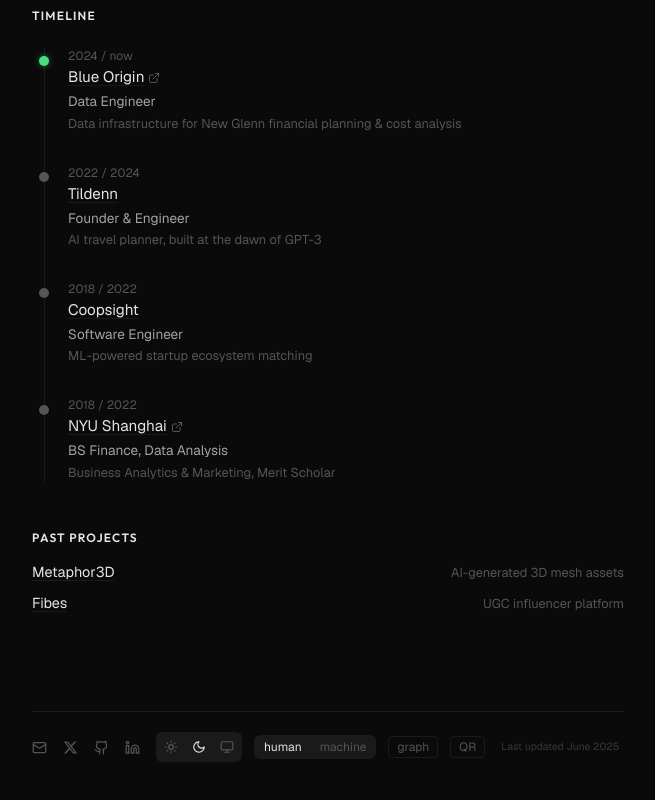
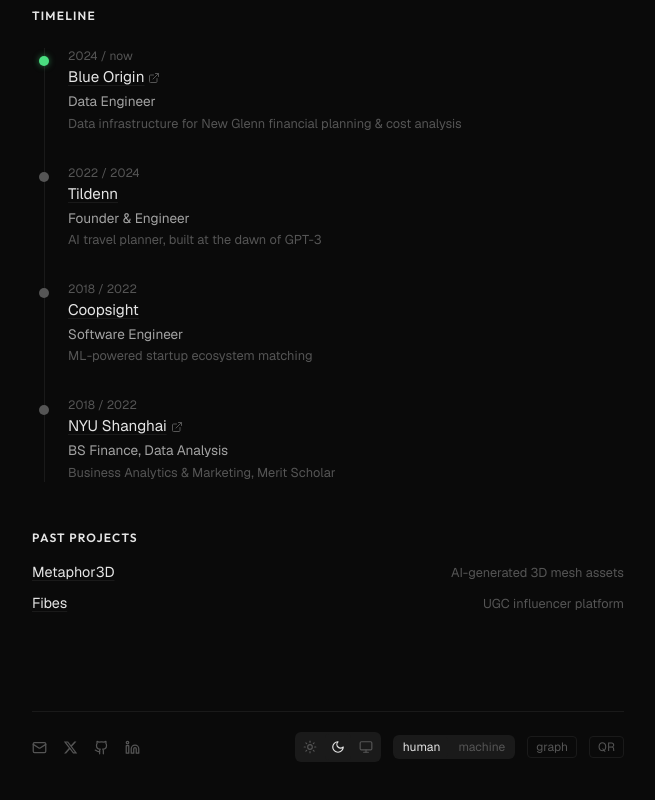
Before and after one commit to tyeetale/tyeetale, an Astro site: page / in a window 1280 px wide. Shown: the part 376-1176 px from the top of the page, without its empty margins (312-967 px from the left). Built offline with nearby package versions, Linux system fonts and the light colour scheme; Astro itself is replaced by a stand-in of ours.

Commit message:
chore: remove last updated from footer

```diff
--- a/src/components/Footer.astro
+++ b/src/components/Footer.astro
@@ -39,7 +39,4 @@ import { socialLinks } from '../data/links';
     <a href="/graph" class="text-xs text-muted border border-border px-2 py-0.5 rounded hover:text-foreground transition-colors">graph</a>
     <a href="/qr" class="text-xs text-muted border border-border px-2 py-0.5 rounded hover:text-foreground transition-colors">QR</a>
   </div>
-  <p class="text-muted text-[0.65rem] mt-4 sm:mt-0 w-full text-center sm:text-left opacity-60">
-    Last updated June 2025
-  </p>
 </footer>
```
